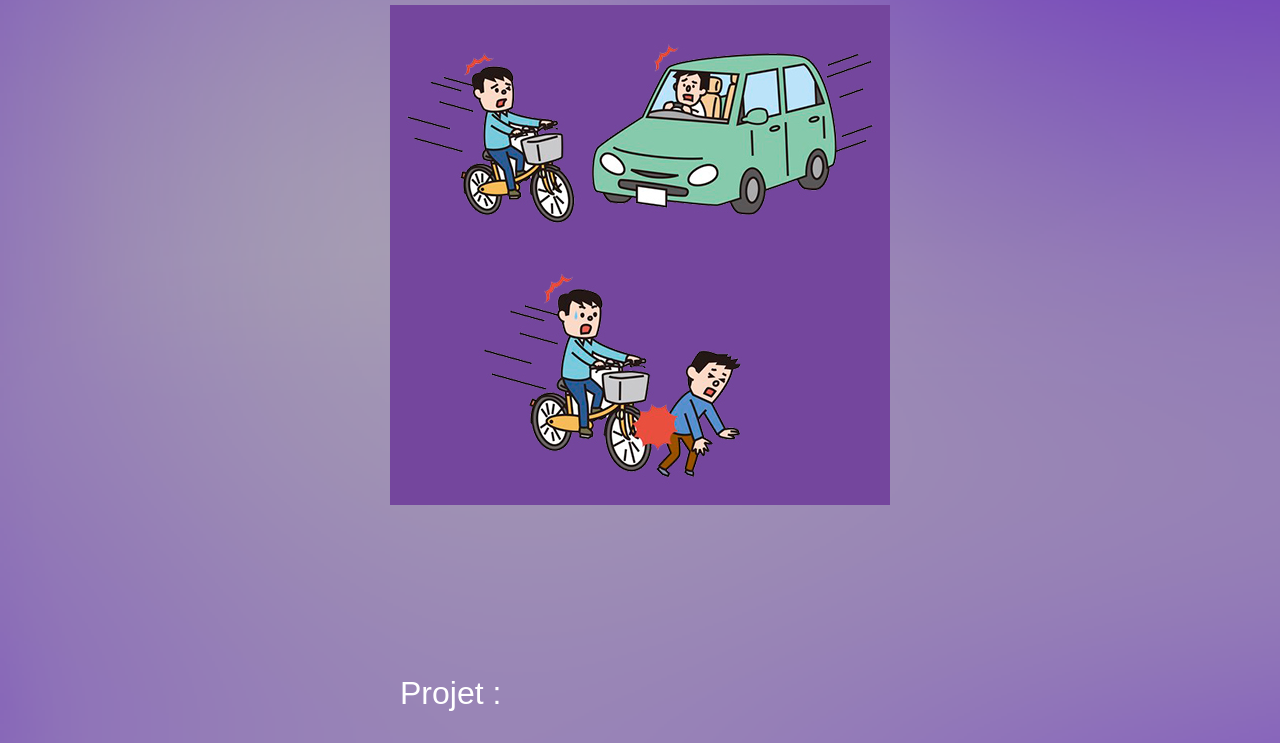
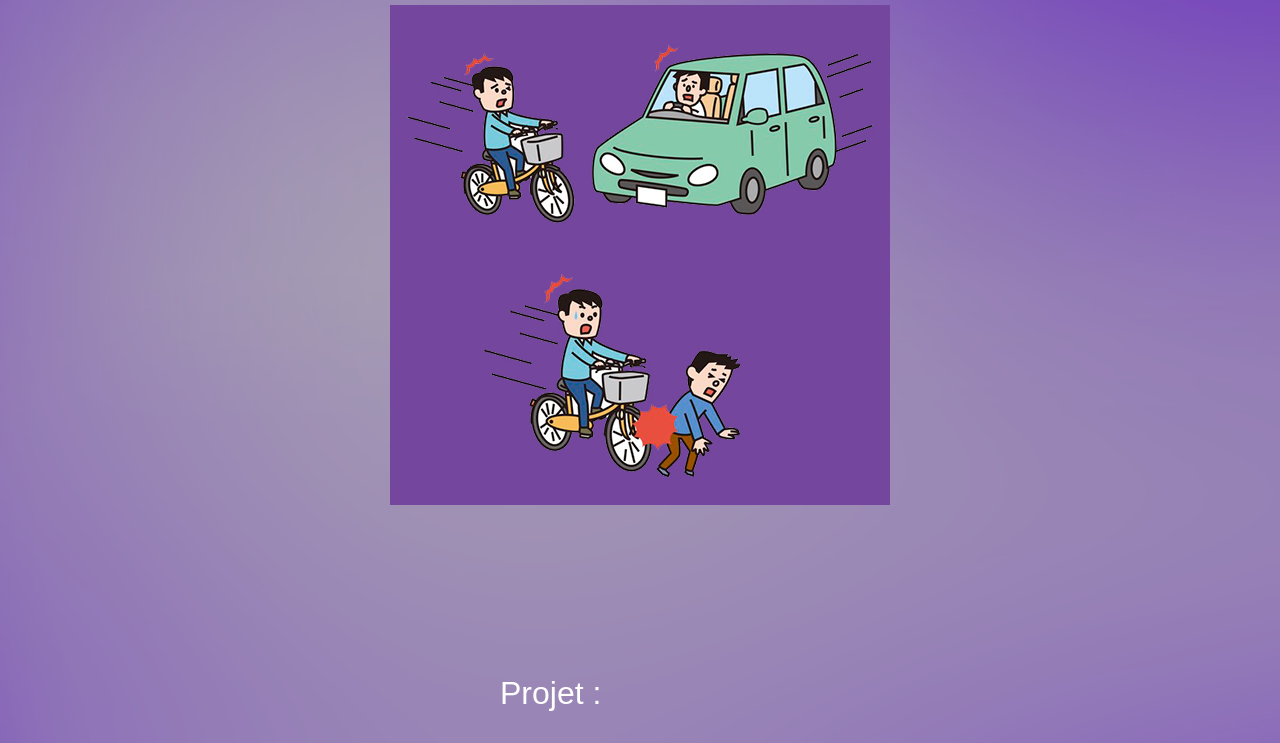
Before and after one commit to OsamaLababidi/Portfolio, a plain HTML site: page post-page-BD.html in a window 1280 px wide. Shown: the part 424-1167 px from the top of the page. Drawn offline with nearby package versions, Linux system fonts and the light colour scheme.

Commit message:
Derniere version

```diff
--- a/css/index.css
+++ b/css/index.css
@@ -634,9 +634,10 @@ header.sticky{
 }
 
 .post-content{
+  width: 100%;
   padding-top: 600px;
   margin: 0;
-  padding-left: 400px;
+  padding-left: 500px;
 }
 
 .sub-heading{
```
